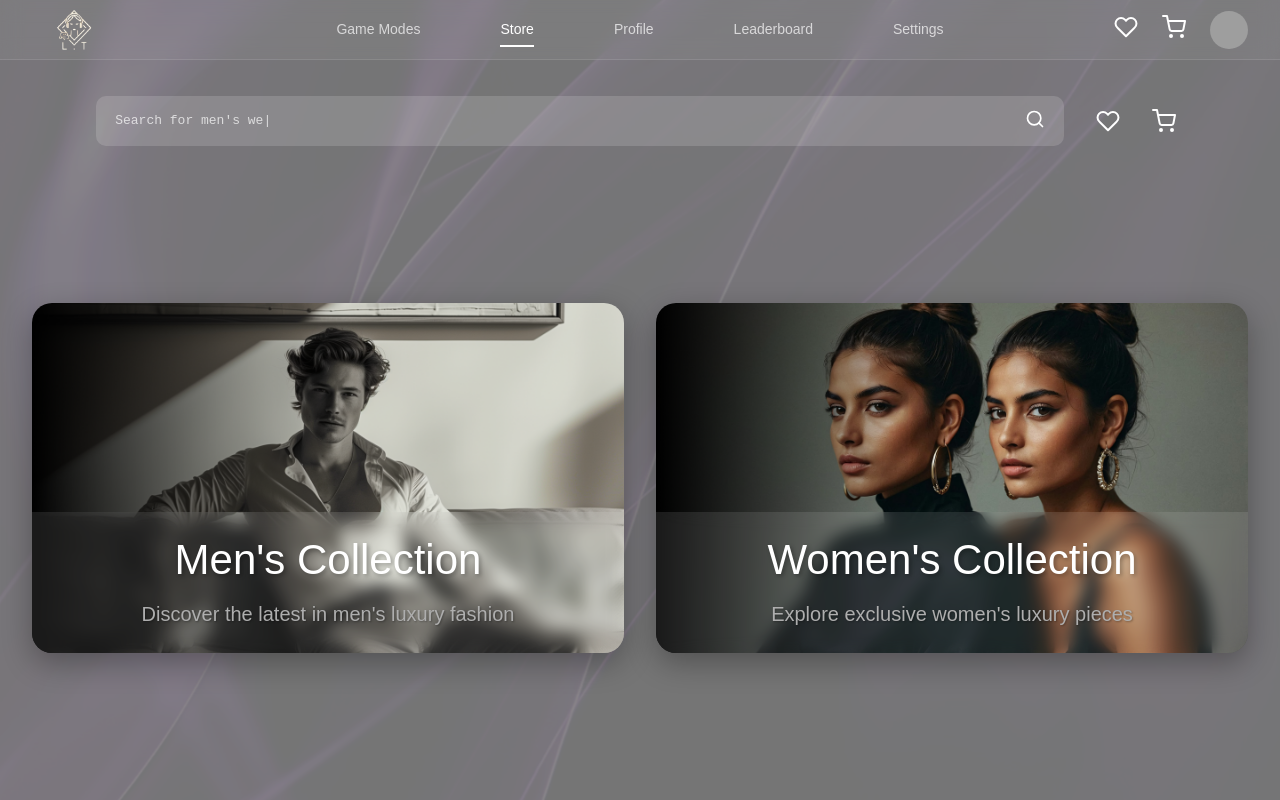
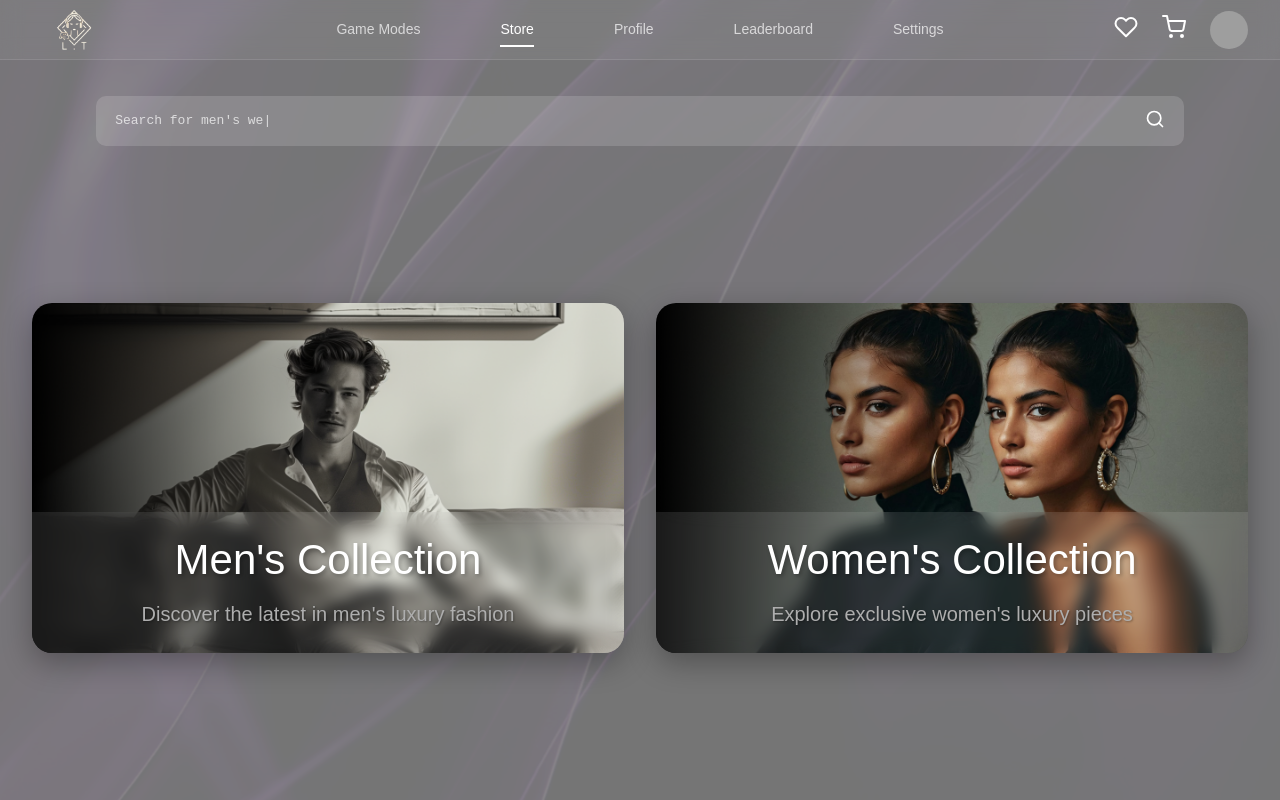
Before and after one commit to luxuryintaste-LIT/lit-ecommerce-backend, a React (Vite) app: page / in a window 1280 px wide. Shown: the top 800 px of the page. Built offline with nearby package versions, Linux system fonts and the light colour scheme; grey boxes are pictures that could not be loaded.

Commit message:
changes fixed

```diff
--- a/src/components/SearchBar.jsx
+++ b/src/components/SearchBar.jsx
@@ -1,5 +1,4 @@
 import React, { useState } from 'react';
-import { Link } from 'react-router-dom';
 import '../styles/SearchBar.css';
 
 const SearchBar = () => {
@@ -40,20 +39,6 @@ const SearchBar = () => {
             </svg>
           </button>
         </div>
-        <div className="action-buttons-search">
-          <Link to="/wishlist" className="action-button">
-            <svg xmlns="http://www.w3.org/2000/svg" width="24" height="24" viewBox="0 0 24 24" fill="none" stroke="currentColor" strokeWidth="2" strokeLinecap="round" strokeLinejoin="round">
-              <path d="M20.84 4.61a5.5 5.5 0 0 0-7.78 0L12 5.67l-1.06-1.06a5.5 5.5 0 0 0-7.78 7.78l1.06 1.06L12 21.23l7.78-7.78 1.06-1.06a5.5 5.5 0 0 0 0-7.78z"></path>
-            </svg>
-          </Link>
-          <Link to="/cart" className="action-button">
-            <svg xmlns="http://www.w3.org/2000/svg" width="24" height="24" viewBox="0 0 24 24" fill="none" stroke="currentColor" strokeWidth="2" strokeLinecap="round" strokeLinejoin="round">
-              <circle cx="9" cy="21" r="1"></circle>
-              <circle cx="20" cy="21" r="1"></circle>
-              <path d="M1 1h4l2.68 13.39a2 2 0 0 0 2 1.61h9.72a2 2 0 0 0 2-1.61L23 6H6"></path>
-            </svg>
-          </Link>
-        </div>
       </div>
     </div>
   );
--- a/src/pages/ProductDetailsPage.jsx
+++ b/src/pages/ProductDetailsPage.jsx
@@ -1,6 +1,7 @@
 import React, { useState, useEffect } from 'react';
 import { useParams, useNavigate } from 'react-router-dom';
 import { useCart } from '../context/CartContext';
+import Navbar from '../components/Navbar';
 import menWomenImage from '../img/men.png';  // Import the image directly
 import '../styles/ProductDetails.css';
 
@@ -77,6 +78,7 @@ const ProductDetailsPage = () => {
 
   return (
     <div className="product-details-page">
+      <Navbar />
       <div className="product-details-content">
         <button className="back-button" onClick={handleBack} aria-label="Back">
           <svg xmlns="http://www.w3.org/2000/svg" width="24" height="24" viewBox="0 0 24 24" fill="none" stroke="currentColor" strokeWidth="2" strokeLinecap="round" strokeLinejoin="round">
```
